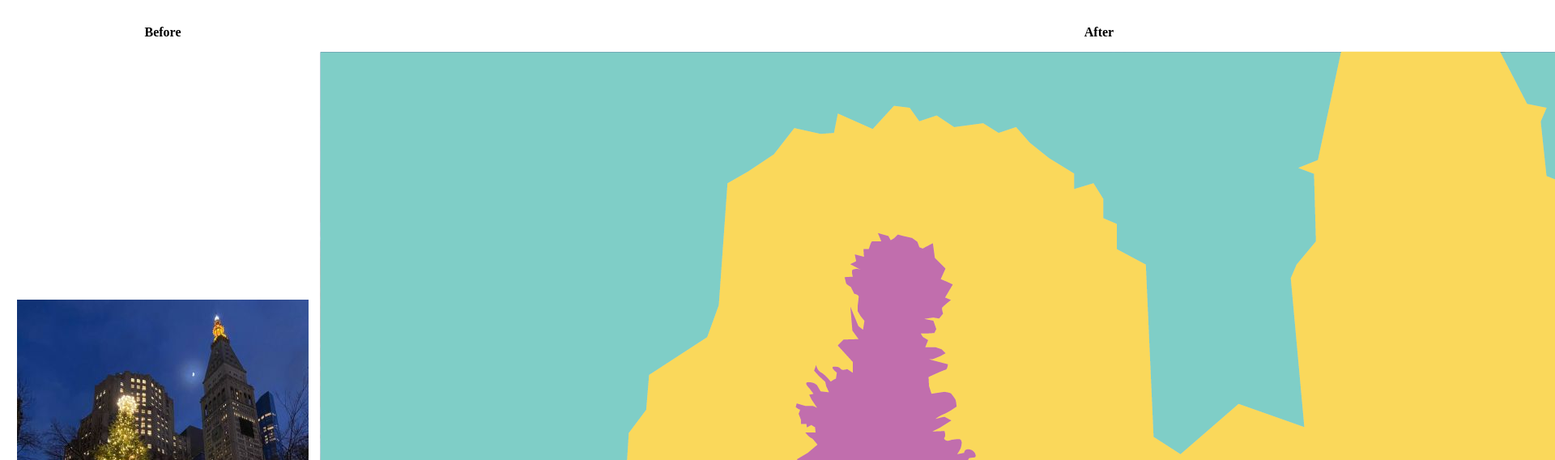
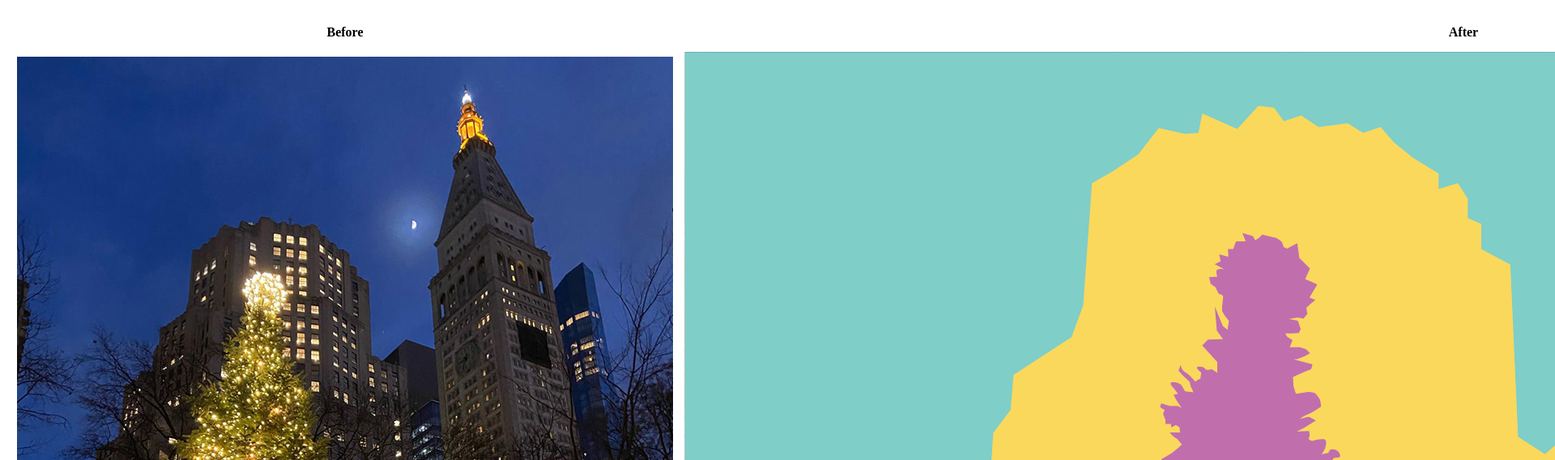
Before and after one commit to EmiIsHungry/illustrratedevironment.html, a plain HTML site: page index.html in a window 1280 px wide. Shown: the part 48-616 px from the top of the page at 81% size, 1920 px wide, since content can reach past the window. Drawn offline with Linux system fonts and the light colour scheme.

Commit message:
Update index.html

```diff
--- a/index.html
+++ b/index.html
@@ -10,7 +10,7 @@
         <th>After</th>
       </tr>
       <td style= "vertical-align;top;text-align:center;">
-        <img src="christmas treeresizing.jpg" alt ="Original photo" /> <br>
+        <img src="christmas_tree.jpg" alt ="Original photo" /> <br>
         <td style=" vertical-align:top;text-align:center;">
           <img src="welcome to new york.png" alt ="Illustrated environment" /> <br>
           </td>
```
